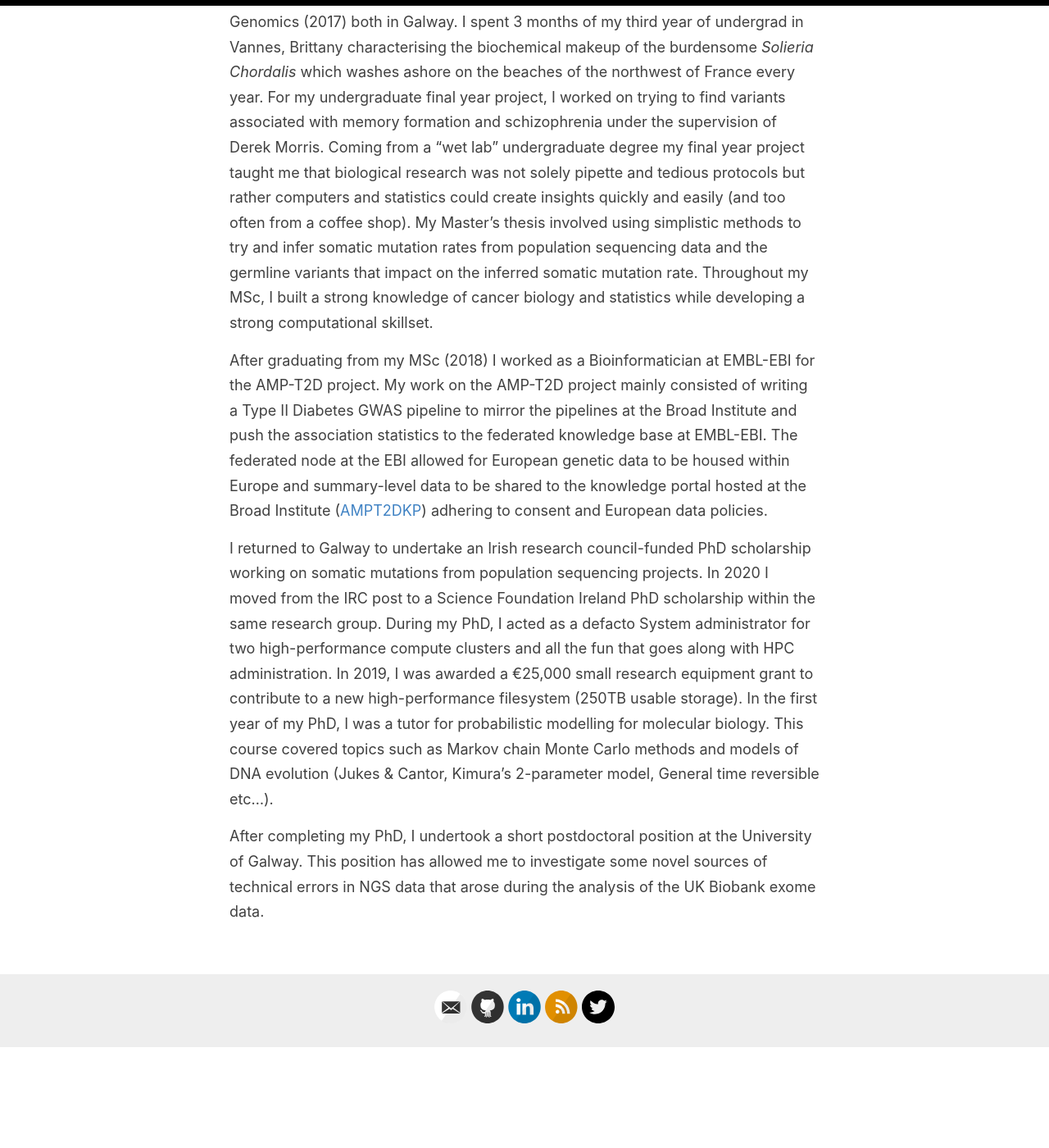
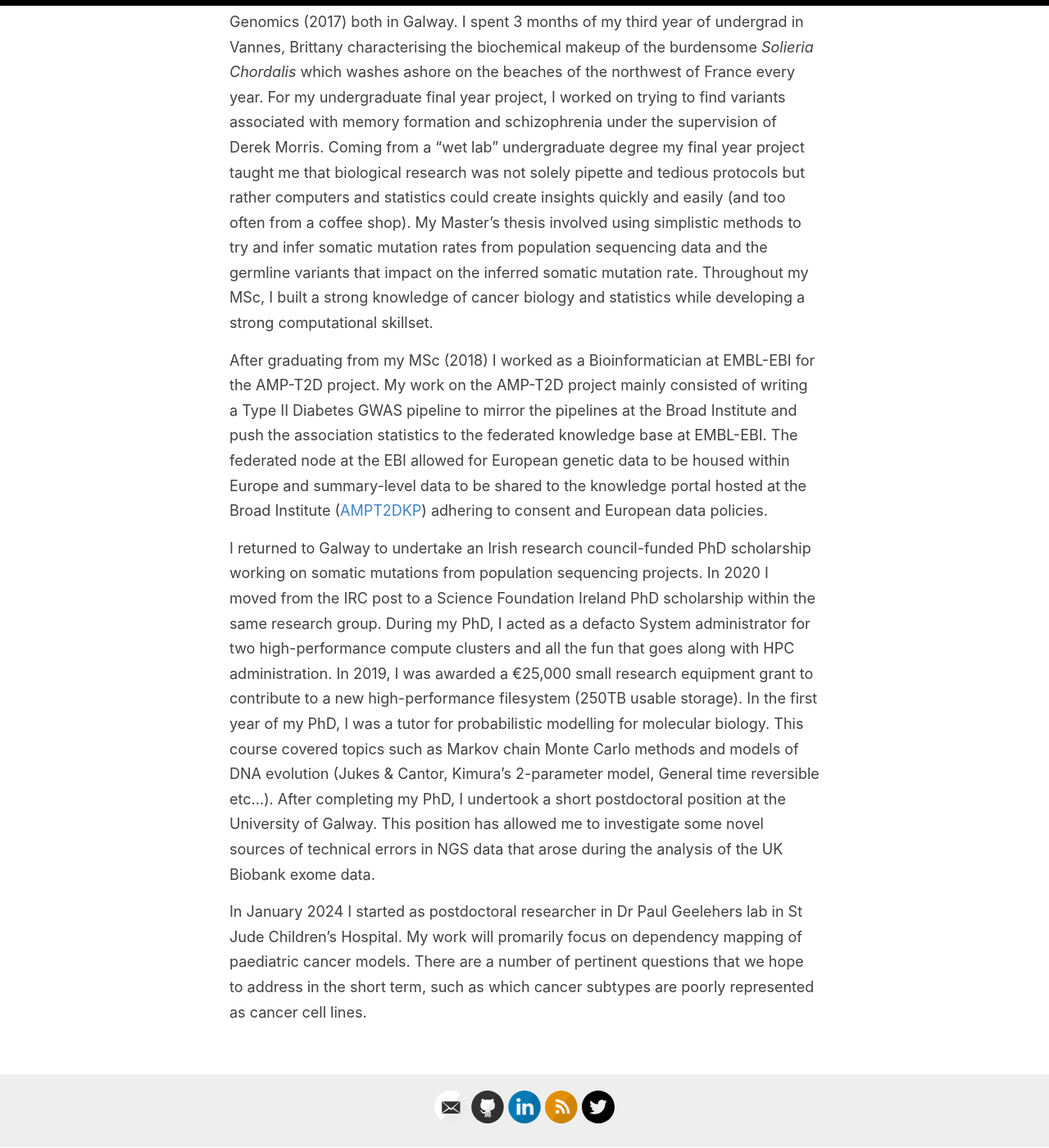
Before and after one commit to declan93/declan93.github.io, a Jekyll site: the page built from _pages/Bio.md, in a window 1280 px wide and 1400 px high, scrolled down 424 px. Shown: the whole window at 82% size. Built offline with Jekyll 4.4.1, drawn with Linux system fonts in a browser that asks for light colours; before the commit the page ends 1701 px from its top, so only the background shows below that.

Commit message:
Update Bio.md

```diff
--- a/_pages/Bio.md
+++ b/_pages/Bio.md
@@ -10,6 +10,6 @@ I completed my undergraduate in Biotechnology (2016) and MSc in Biomedical Genom
 
 After graduating from my MSc (2018) I worked as a Bioinformatician at EMBL-EBI for the AMP-T2D project. My work on the AMP-T2D project mainly consisted of writing a Type II Diabetes GWAS pipeline to mirror the pipelines at the Broad Institute and push the association statistics to the federated knowledge base at EMBL-EBI. The federated node at the EBI allowed for European genetic data to be housed within Europe and summary-level data to be shared to the knowledge portal hosted at the Broad Institute ([AMPT2DKP](https://t2d.hugeamp.org/){:target="_blank"}) adhering to consent and European data policies.
 
-I returned to Galway to undertake an Irish research council-funded PhD scholarship working on somatic mutations from population sequencing projects. In 2020 I moved from the IRC post to a Science Foundation Ireland PhD scholarship within the same research group. During my PhD, I acted as a defacto System administrator for two high-performance compute clusters and all the fun that goes along with HPC administration. In 2019, I was awarded a  €25,000 small research equipment grant to contribute to a new high-performance filesystem (250TB usable storage). In the first year of my PhD, I was a tutor for probabilistic modelling for molecular biology. This course covered topics such as Markov chain Monte Carlo methods and models of DNA evolution (Jukes & Cantor, Kimura's 2-parameter model, General time reversible etc...).
+I returned to Galway to undertake an Irish research council-funded PhD scholarship working on somatic mutations from population sequencing projects. In 2020 I moved from the IRC post to a Science Foundation Ireland PhD scholarship within the same research group. During my PhD, I acted as a defacto System administrator for two high-performance compute clusters and all the fun that goes along with HPC administration. In 2019, I was awarded a  €25,000 small research equipment grant to contribute to a new high-performance filesystem (250TB usable storage). In the first year of my PhD, I was a tutor for probabilistic modelling for molecular biology. This course covered topics such as Markov chain Monte Carlo methods and models of DNA evolution (Jukes & Cantor, Kimura's 2-parameter model, General time reversible etc...).  After completing my PhD, I undertook a short postdoctoral position at the University of Galway. This position has allowed me to investigate some novel sources of technical errors in NGS data that arose during the analysis of the UK Biobank exome data.
 
-After completing my PhD, I undertook a short postdoctoral position at the University of Galway. This position has allowed me to investigate some novel sources of technical errors in NGS data that arose during the analysis of the UK Biobank exome data.
+In January 2024 I started as postdoctoral researcher in Dr Paul Geelehers lab in St Jude Children's Hospital. My work will promarily focus on dependency mapping of paediatric cancer models. There are a number of pertinent questions that we hope to address in the short term, such as which cancer subtypes are poorly represented as cancer cell lines.
```
